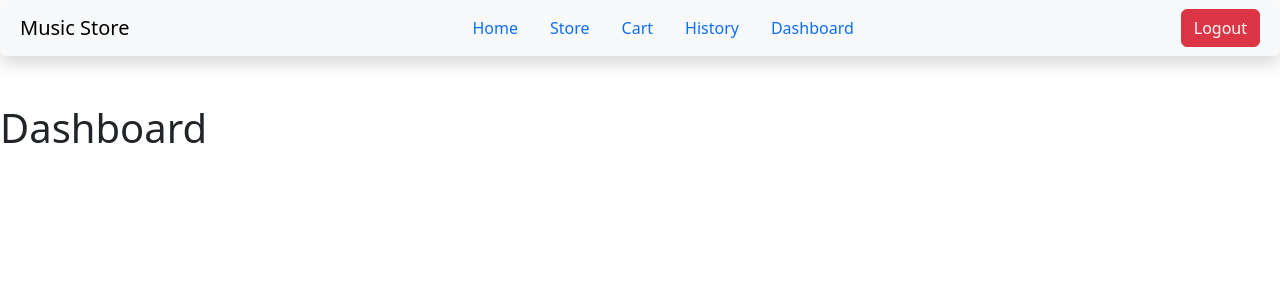
After one commit to Aditya-1406/Music-store-flask, a Flask app: page /dashboard in a window 1280 px wide. The commit adds this page. Shown: the top 300 px of the page. Run offline with Flask 3, Linux system fonts and the light colour scheme; the visitor is signed in with stand-in values (Sample User, id 1); some libraries are stand-ins or nearby versions.

Commit message:
created admin dashboard

```diff
--- /dev/null
+++ b/Music-Store/app/templates/dashboard.html
@@ -0,0 +1,7 @@
+{% extends 'layout.html'%}
+
+{%block title%} Music Store {%endblock%}
+
+{%block content%}
+<h1> Dashboard</h1>
+{%endblock%}
--- a/Music-Store/app/templates/layout.html
+++ b/Music-Store/app/templates/layout.html
@@ -28,6 +28,11 @@
                 <li class="nav-item">
                     <a class="nav-link" aria-disabled="true" href="{{url_for('orders')}}">History</a>
                 </li>
+                {%if session.get("role")=="admin"%}
+                <li class="nav-item">
+                    <a class="nav-link" aria-disabled="true" href="{{url_for('dashboard')}}">Dashboard</a>
+                </li>
+                {%endif%}
             </ul>
             {%endif%}
 
--- /dev/null
+++ b/Music-Store/app/views/dashboard.py
@@ -0,0 +1,17 @@
+from flask.views import MethodView
+from flask_mail import Message
+from app.extensions import mail,db
+import random
+from datetime import datetime
+from flask import render_template, request,redirect,url_for,flash, session
+from werkzeug.security import generate_password_hash, check_password_hash
+from db import User,OTP
+from app.utils import admin_required,send_mail
+from sqlalchemy import or_
+
+
+
+class DashboardView(MethodView):
+    @admin_required
+    def get(self):
+        return render_template("dashboard.html")
--- a/Music-Store/run.py
+++ b/Music-Store/run.py
@@ -3,11 +3,12 @@ from flask_wtf.csrf import CSRFProtect
 from app.views.auth import SignupView,OTPView,LoginView,LogoutView,ListUserView,UpdateRoleView,DeleteUserView
 from app.views.album import AlbumCreateView,AlbumDetailView,StoreView,ListAlbumAdView,UpdateAlbum,DeleteAlbumView,HomeView
 from app.views.carts import AddCartView,ViewCartView,CheckoutView,OrderHistoryView,ListOrderView,OrderDetailView
+from app.views.dashboard import DashboardView
 from app.extensions import db,mail
 
 
 app = Flask(__name__,template_folder="app/templates")
-app.config['SQLALCHEMY_DATABASE_URI'] = 'mysql+pymysql://root:PASS%40123@localhost:3306/music_store'
+app.config['SQLALCHEMY_DATABASE_URI'] = 'mysql+pymysql://root:PASs%40123@localhost:3306/music_store'
 app.config['SQLALCHEMY_TRACK_MODIFICATIONS'] = False
 app.config['SECRET_KEY'] = "supersecretkeydontknowwh@tiswrllten"
 
@@ -24,7 +25,7 @@ app.config['MAIL_PORT'] = 587
 app.config['MAIL_USE_TLS'] = True
 app.config['MAIL_USERNAME'] = 'gargaditya674@gmail.com'
 app.config['MAIL_DEFAULT_SENDER'] = 'gargaditya674@gmail.com'
-app.config['MAIL_PASSWORD'] = 'PASS'
+app.config['MAIL_PASSWORD'] = 'PASs'
 mail.init_app(app)
 
 
@@ -57,5 +58,11 @@ app.add_url_rule("/checkout", view_func=CheckoutView.as_view("checkout"),methods
 app.add_url_rule("/orders", view_func=OrderHistoryView.as_view("orders"),methods=["GET"])
 app.add_url_rule("/list-orders",view_func=ListOrderView.as_view("list_order"),methods=["GET"])
 app.add_url_rule("/order-detail/<int:order_id>", view_func=OrderDetailView.as_view("order_detail"),methods=["GET"])
+
+#dashboard route
+
+app.add_url_rule("/dashboard",view_func=DashboardView.as_view("dashboard"),methods=["GET"])
+
+
 if __name__=="__main__":
     app.run(debug=True)
```
